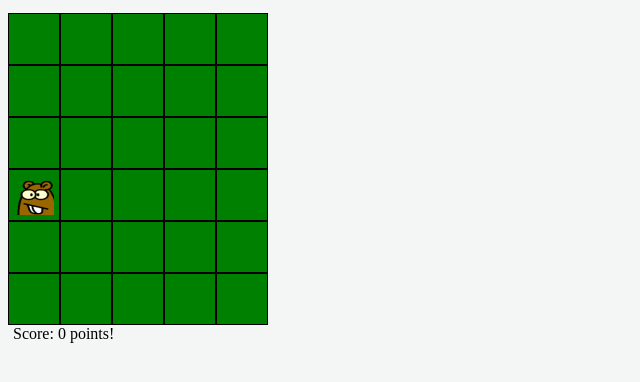
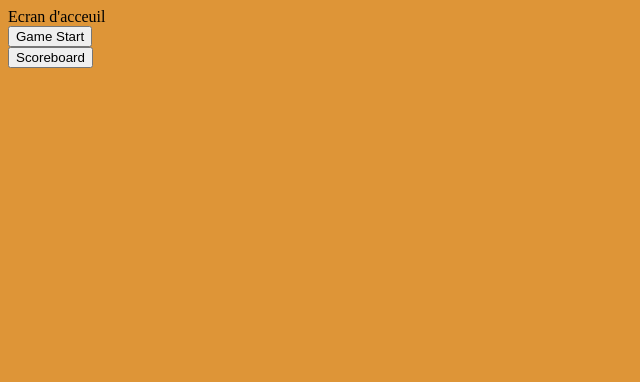
Before and after one commit to MatthFleury/WackAMole, a plain HTML site: page index.html in a window 1280 px wide. Shown: the whole page, without its empty margins (0-640 px from the left). Drawn offline with Linux system fonts and the light colour scheme.

Commit message:
Issue #16: The grid is none display at the beginning. Click on "Game Start" button hide the menu and launch the game

```diff
--- a/index.html
+++ b/index.html
@@ -4,7 +4,12 @@
 		<script src="main.js" type="text/javascript"></script>
 	</head>
 	<body>
-	    <section>
+	<article id="launcher">
+	Ecran d'acceuil<br/>
+	<button id="start"  onClick="gamestart()">Game Start</button><br/>
+	<button id="scoreboard">Scoreboard</button>
+	</article>
+	    <section id="grid" style="display: none;">
 			<ul>
 			</ul>
 			<p>
--- a/main.css
+++ b/main.css
@@ -1,5 +1,5 @@
 body {
-    background-color: #f4f5f5;
+    background-color: #DE9537;
 }
 p {
     margin-left: 5px;
--- a/main.js
+++ b/main.js
@@ -34,10 +34,15 @@ var whacAMole = (function () {
     initialize = function () {
         prepare();
         render();
-        launch();
 		prepareScreen();
 		setScoreEvent();
     };
+
+	gamestart = function () {
+		document.getElementById('grid').style.display = "block";
+		document.getElementById('launcher').style.display = "none";
+		launch();
+	}
 
 	// prepare the elements on the grid
     prepare = function () {
```
